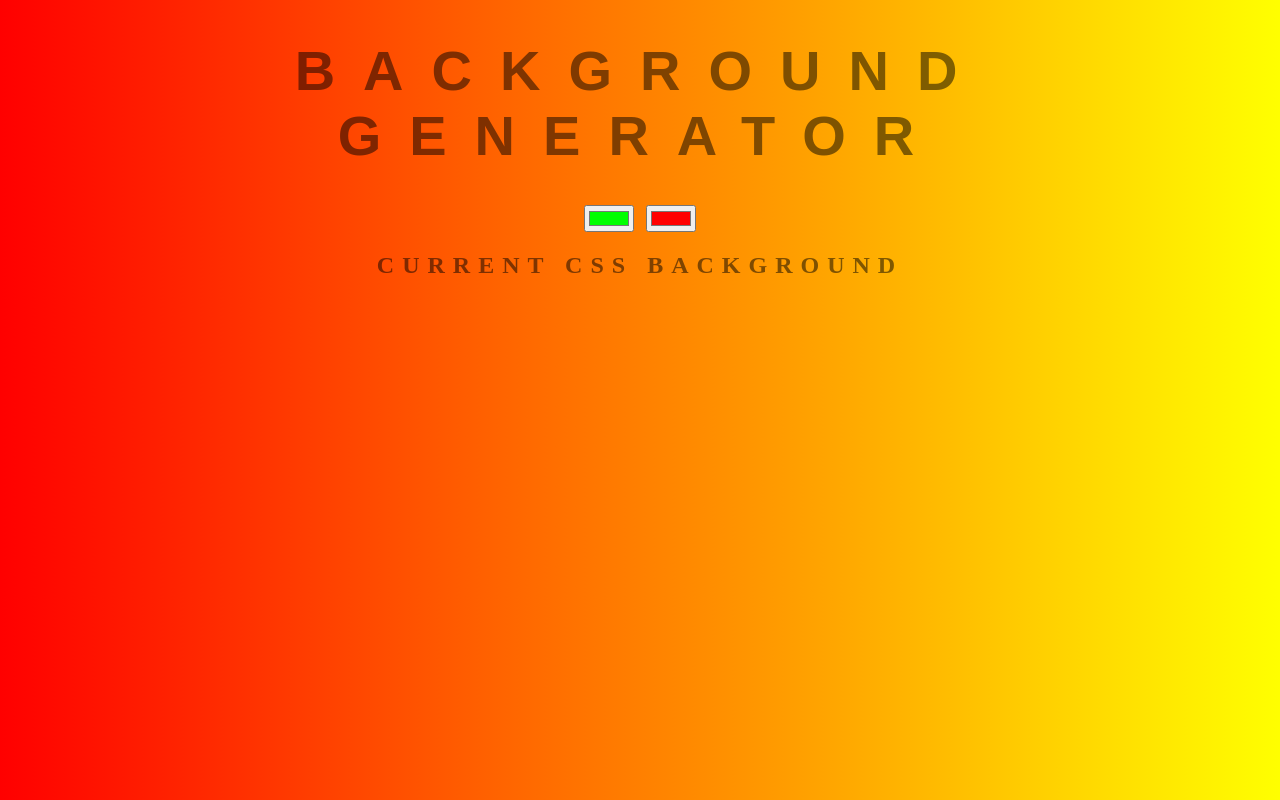
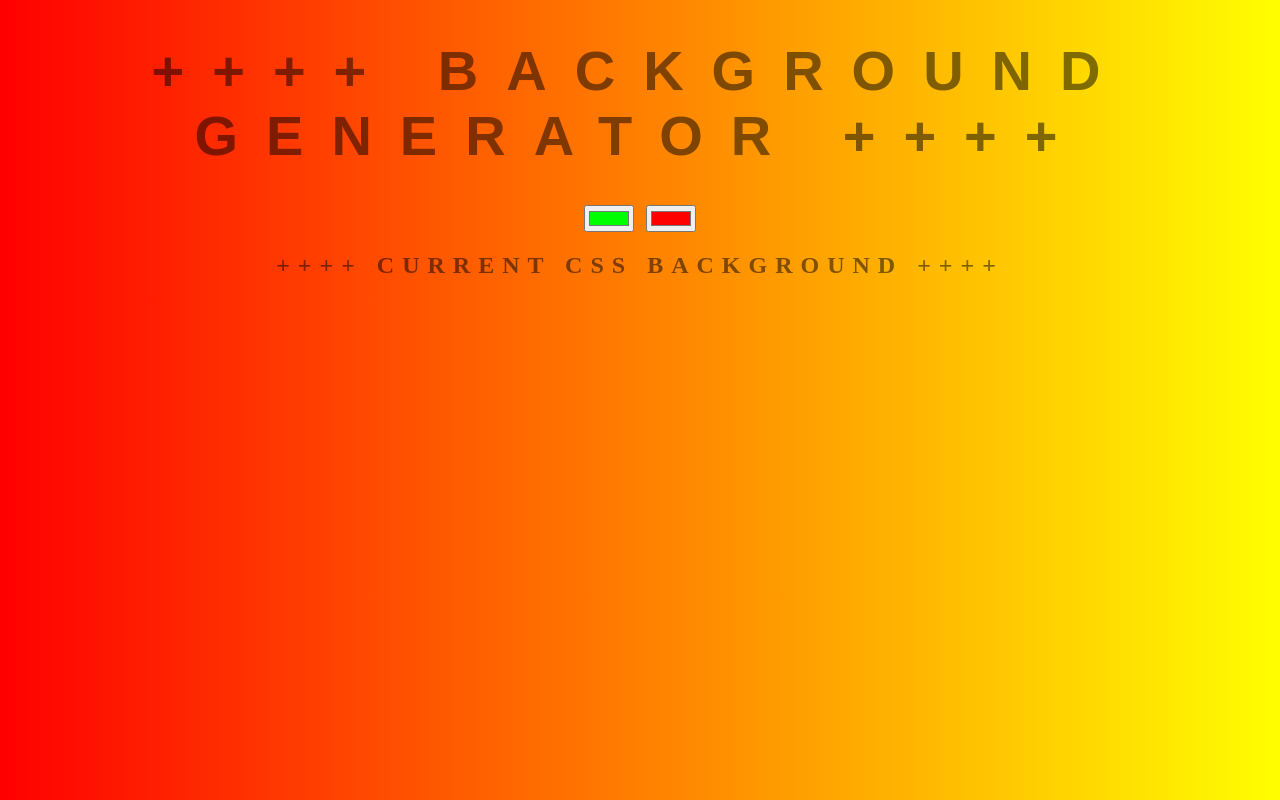
Before and after one commit to moh41/background-generator, a plain HTML site: page index.html in a window 1280 px wide. Drawn offline with Linux system fonts and the light colour scheme.

Commit message:
changing title

```diff
--- a/index.html
+++ b/index.html
@@ -1,16 +1,16 @@
 <!DOCTYPE html>
 <html>
 <head>
-	<title>Gradient Background</title>
+	<title> ++++++ Gradient Background ++++</title>
 	<link rel="stylesheet" type="text/css" href="style.css">
 </head>
 <body id="gradient">
 
-	<h1>Background Generator</h1>
+	<h1> ++++ Background Generator ++++</h1>
 	<input class="color1" type="color" name="color1" value="#00ff00">
 	<input class="color2" type="color" name="color2" value="#ff0000">
 
-	<h2>Current CSS Background</h2>
+	<h2> ++++ Current CSS Background ++++</h2>
 
 	<h3></h3>
 	<script type="text/javascript" src="script.js"></script>
```
